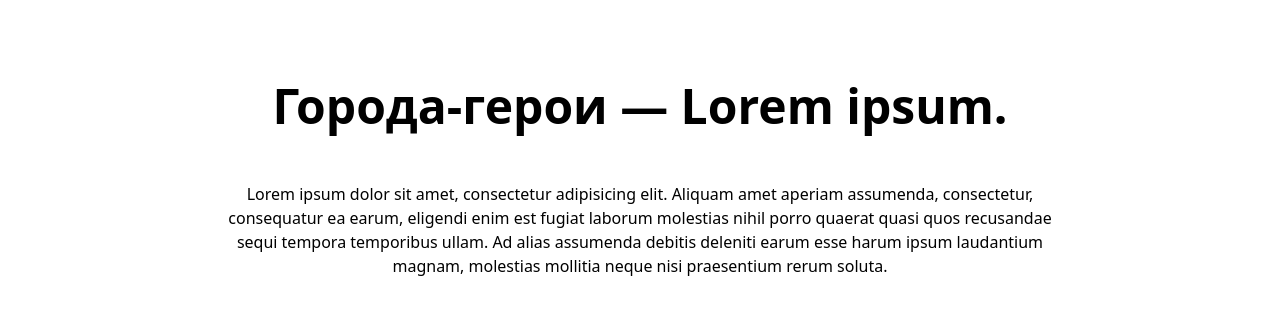
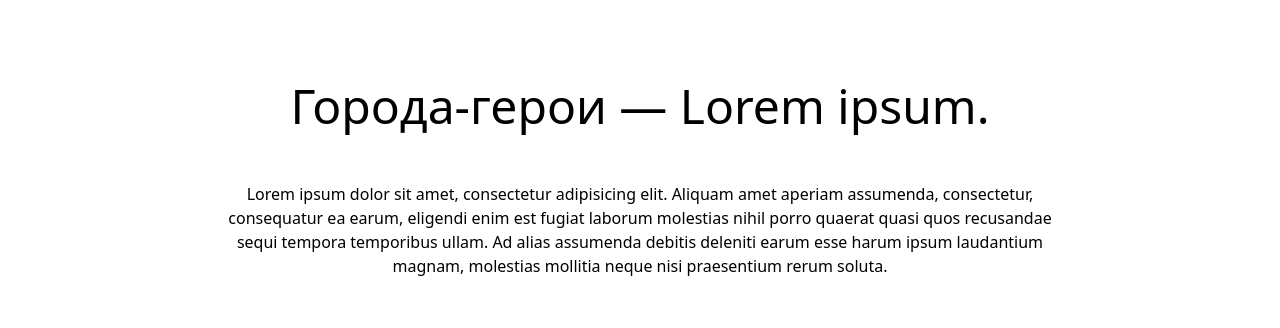
Before and after one commit to rumblfn/HeroCities, a Next.js app in the folder cli/: page / in a window 1280 px wide. Shown: the part 130-458 px from the top of the page. Built offline with nearby package versions, Linux system fonts and the light colour scheme.

Commit message:
Update index.module.css

```diff
--- a/cli/src/styles/index.module.css
+++ b/cli/src/styles/index.module.css
@@ -22,7 +22,6 @@
     text-align: center;
     max-width: 70%;
     margin: 100px auto 64px;
-    font-weight: 600;
 }
 
 .description {
```
